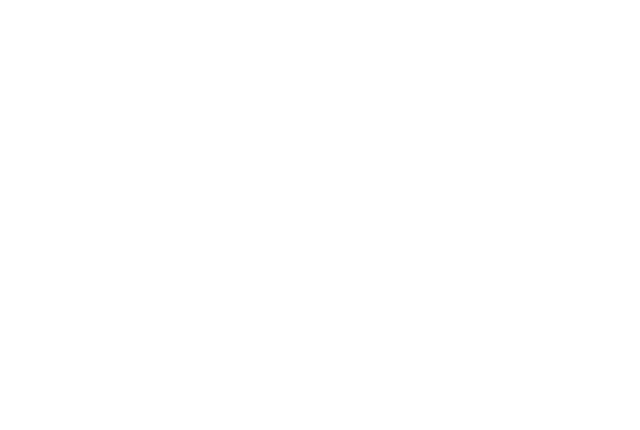
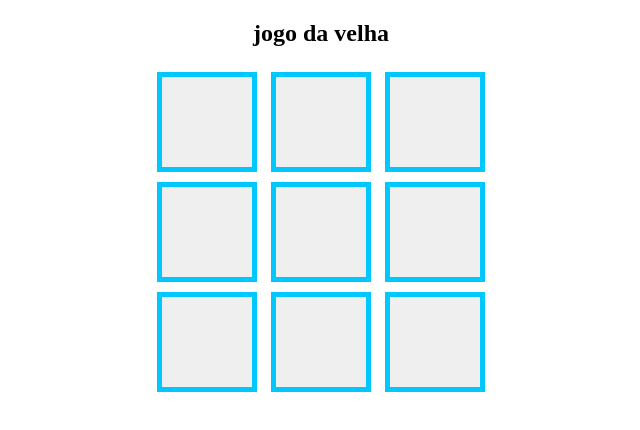
Before and after one commit to Alan1755/jogo-da-velha, a plain HTML site: page index.html in a window 1280 px wide. Shown: the whole page, without its empty margins (319-959 px from the left). Drawn offline with Linux system fonts and the light colour scheme.

Commit message:
aleluiaa

```diff
--- a/css/style.css
+++ b/css/style.css
@@ -0,0 +1,12 @@
+main {
+    text-align: center;
+}
+.tabuleiro div input {
+    width:100px;
+    height:100px;
+    margin: 5px;
+    border: 5px solid rgb(0, 200, 255);
+    border-radius: 6x;
+    font-size: 30px;
+    cursor: pointer;
+}
--- a/index.html
+++ b/index.html
@@ -1,5 +1,6 @@
 <!DOCTYPE html>
 <html lang="pt-br">
+
 <head>
     <meta charset="UTF-8">
     <meta http-equiv="X-UA-Compatible" content="IE=edge">
@@ -10,11 +11,31 @@
     <!-- JavaScript -->
     <script src="js/script.js"></script>
 </head>
+
 <body>
     <main>
-        <section></section>
-        <section></section>
+        <section>
+            <h1>jogo da velha</h1>
+        </section>
+        <section class="tabuleiro">
+            <div>
+                <input type="button" value=" " id="btn1" onclick="clickbtn1()">
+                <input type="button" value=" " id="btn2">
+                <input type="button" value=" " id="btn3">
+            </div>
+            <div>
+                <input type="button" value=" " id="btn4">
+                <input type="button" value=" " id="btn5">
+                <input type="button" value=" " id="btn6">
+            </div>
+            <div>
+                <input type="button" value=" " id="btn7">
+                <input type="button" value=" " id="btn8">
+                <input type="button" value=" " id="btn9">
+            </div>
+        </section>
         <section></section>
     </main>
 </body>
+
 </html>
--- a/js/script.js
+++ b/js/script.js
@@ -1 +1,34 @@
-alert("ola mundo")
+//variaveis
+let btn1 = 0
+let btn2 = 0
+let btn3 = 0
+let btn4 = 0
+let btn5 = 0
+let btn6 = 0
+let btn7 = 0
+let btn8 = 0
+let btn9 = 0
+let controle = 0
+let jogadas = 0
+let finalJogo = false
+//click botão 1
+function clickbtn1() {
+    let btn = document.getElementById('btn1')
+
+    if (btn.value == " " && !finalJogo){
+    if (controle == 0){
+        controle = 1
+        btn.value = "x"
+        btn1 = "x"
+    } else {
+        controle = 0
+        btn.value = "O"
+        btn1 = "O"
+
+      }
+
+    }
+
+
+
+}
```
